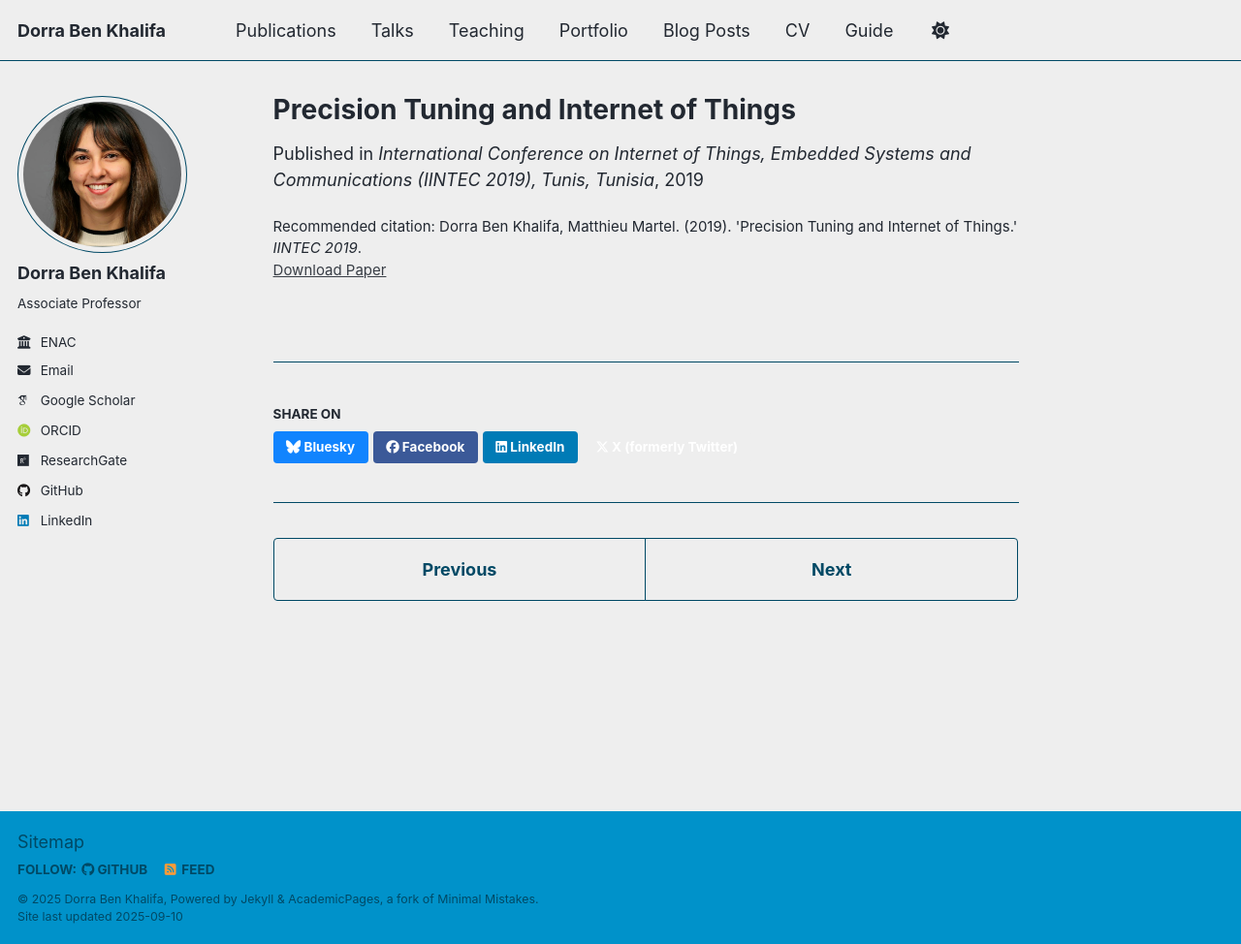
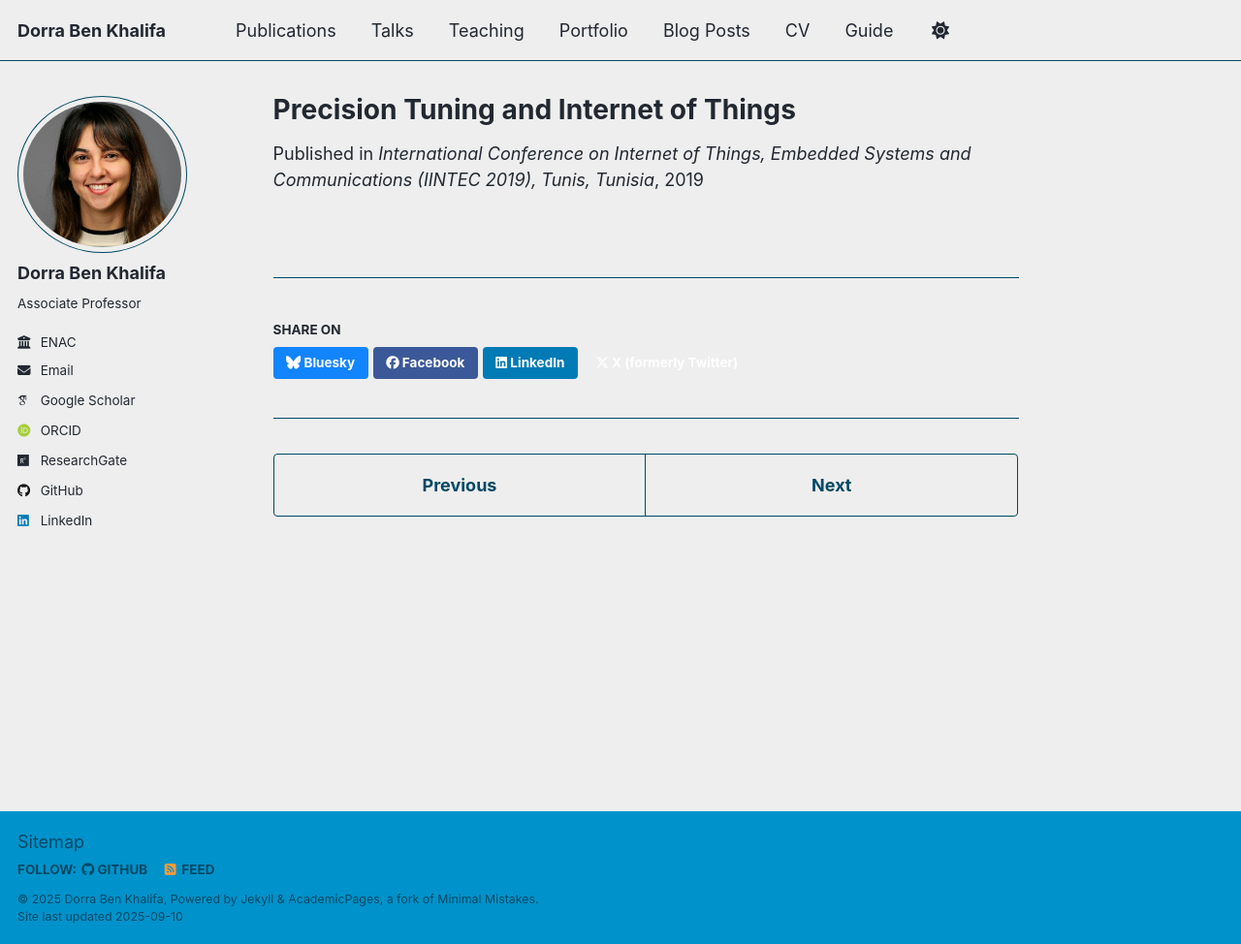
Before and after one commit to dbenkhalifa/dbenkhalifa.github.io, a Jekyll site: the page built from _publications/2019-PrecisionTuningandInternet.md, in a window 1280 px wide and 974 px high. Shown: the whole window at 97% size. Built offline with Jekyll 4.4.1, drawn with Linux system fonts in a browser that asks for light colours; some web fonts are replaced; a script that is not in the unit is left out.

Commit message:
Update 2019-PrecisionTuningandInternet.md

```diff
--- a/_publications/2019-PrecisionTuningandInternet.md
+++ b/_publications/2019-PrecisionTuningandInternet.md
@@ -6,7 +6,6 @@ permalink: /publication/2019-PrecisionTuningandInternet
 date: 2019-12-20
 venue: "International Conference on Internet of Things, Embedded Systems and Communications (IINTEC 2019), Tunis, Tunisia"
 paperurl: "https://doi.org/10.1109/IINTEC48298.2019.9112133"
-citation: "Dorra Ben Khalifa, Matthieu Martel. (2019). 'Precision Tuning and Internet of Things.' <i>IINTEC 2019</i>."
 authors:
   - "Dorra Ben Khalifa"
   - "Matthieu Martel"
```
